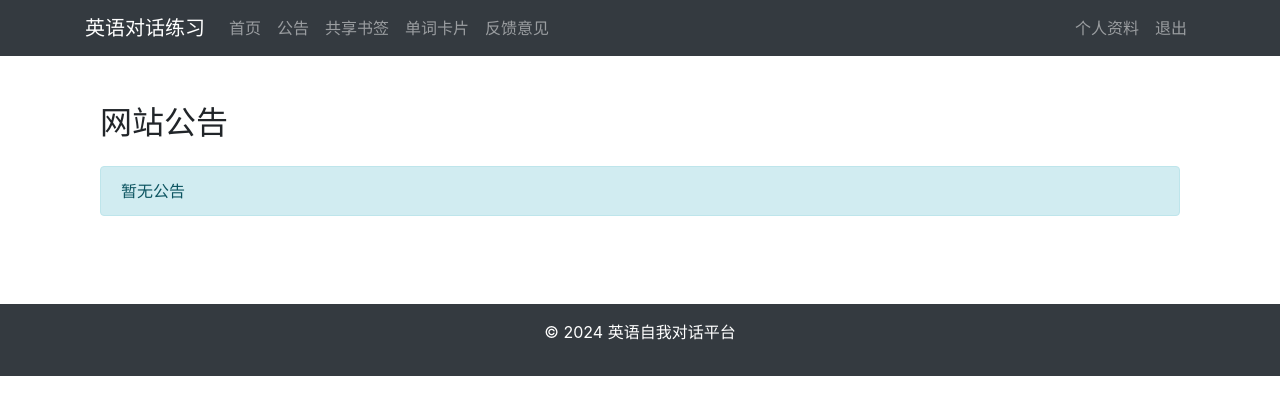
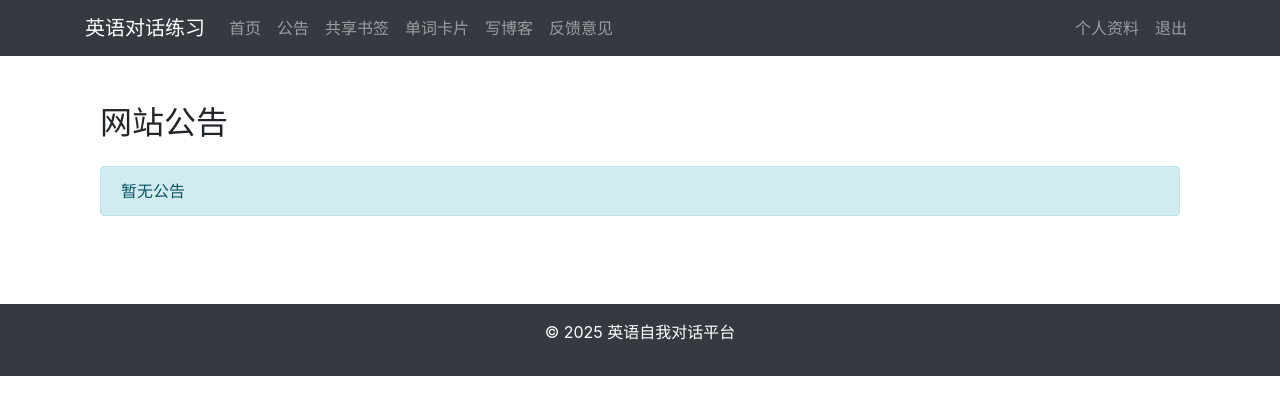
Before and after one commit to lizkca/zzlearnzz_site, a Django app: page /announcements/ in a window 1280 px wide. Shown: the top 415 px of the page. Run offline with Django 5.2, Linux system fonts and the light colour scheme; the visitor is signed in with stand-in values (Sample User, id 1); data that the repository does not hold is empty.

Commit message:
add write blog link

```diff
--- a/mysite/flashcards/templates/flashcards/base.html
+++ b/mysite/flashcards/templates/flashcards/base.html
@@ -23,6 +23,7 @@
                         <a class="nav-item nav-link" href="{% url 'bookmarks:bookmark_list' %}">共享书签</a>
                         <a class="nav-item nav-link" href="{% url 'flashcard_list' %}">单词卡片</a>
                         {% if user.is_authenticated %}
+                        <a class="nav-item nav-link" href="{% url 'posts:post_create' %}">写博客</a>
                         <a class="nav-item nav-link" href="{% url 'feedback:feedback_list' %}">反馈意见</a>
                         {% endif %}
                         <!-- 其他导航链接 -->
@@ -61,7 +62,7 @@
 
     <footer class="bg-dark text-white mt-5 py-3">
         <div class="container text-center">
-            <p>&copy; 2024 英语自我对话平台</p>
+            <p>&copy; 2025 英语自我对话平台</p>
         </div>
     </footer>
 
--- a/mysite/home/tests.py
+++ b/mysite/home/tests.py
@@ -35,6 +35,7 @@ class HomePageTests(TestCase):
 
         # 测试未登录用户看不到的链接
         self.assertNotContains(response, '反馈意见')
+        self.assertNotContains(response, '写博客')
 
         # 登录后测试
         self.client.login(username='testuser', password='testpass123')
@@ -42,6 +43,7 @@ class HomePageTests(TestCase):
 
         # 测试登录后可见的链接
         self.assertContains(response, '反馈意见')
+        self.assertContains(response, '写博客')
         self.assertContains(response, '个人资料')
         self.assertContains(response, '退出')
 
```
